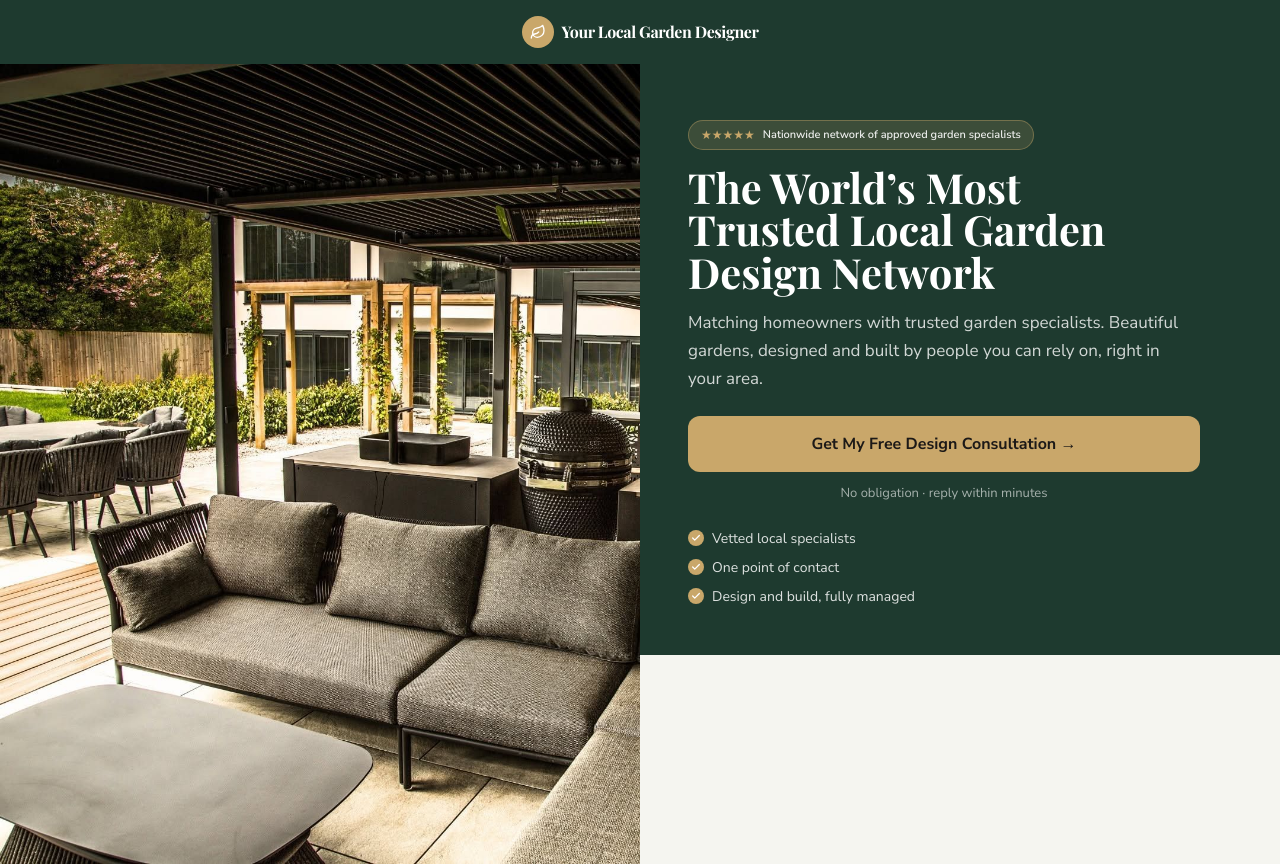
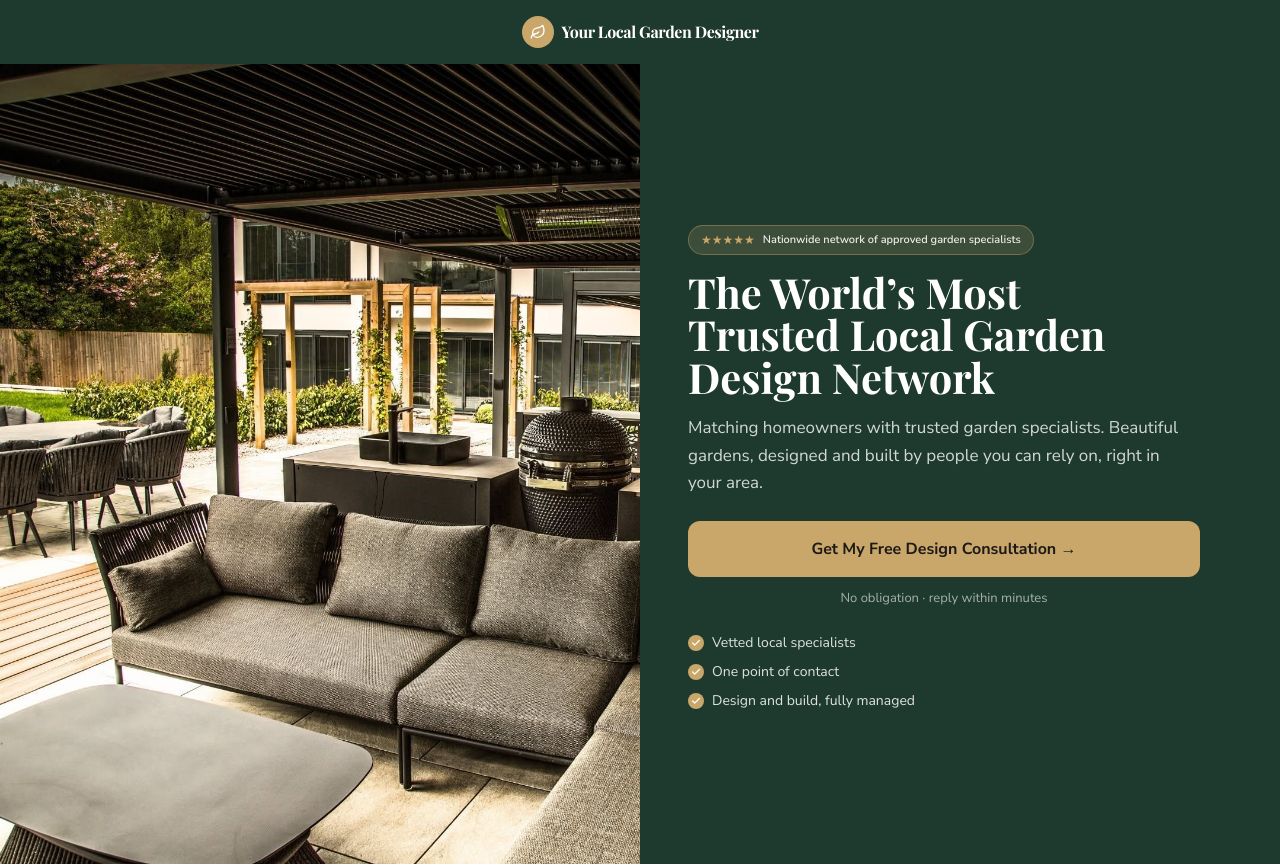
Before and after one commit to BarryRandallLimited/ylgd-quiz-funnel, a Next.js app: page /home in a window 1280 px wide. Shown: the top 866 px of the page. Built offline with nearby package versions, Linux system fonts and the light colour scheme.

Commit message:
Fix white gap under hero on home landing page

```diff
--- a/src/components/HomeLanding.tsx
+++ b/src/components/HomeLanding.tsx
@@ -85,8 +85,8 @@ export default function HomeLanding() {
           />
         </div>
 
-        <div className="flex flex-col md:w-1/2">
-          <div className="px-5 pt-8 pb-8 md:pt-14 md:pb-12 md:pl-12 md:pr-10" style={{ backgroundColor: "#1E3A2F" }}>
+        <div className="flex flex-col md:w-1/2" style={{ backgroundColor: "#1E3A2F" }}>
+          <div className="px-5 pt-8 pb-8 md:pt-14 md:pb-12 md:pl-12 md:pr-10 md:flex-1 md:flex md:flex-col md:justify-center">
             <div className="max-w-lg mx-auto md:mx-0">
               <div
                 className="inline-flex items-center gap-2 rounded-full px-3 py-1.5 mb-4"
```
